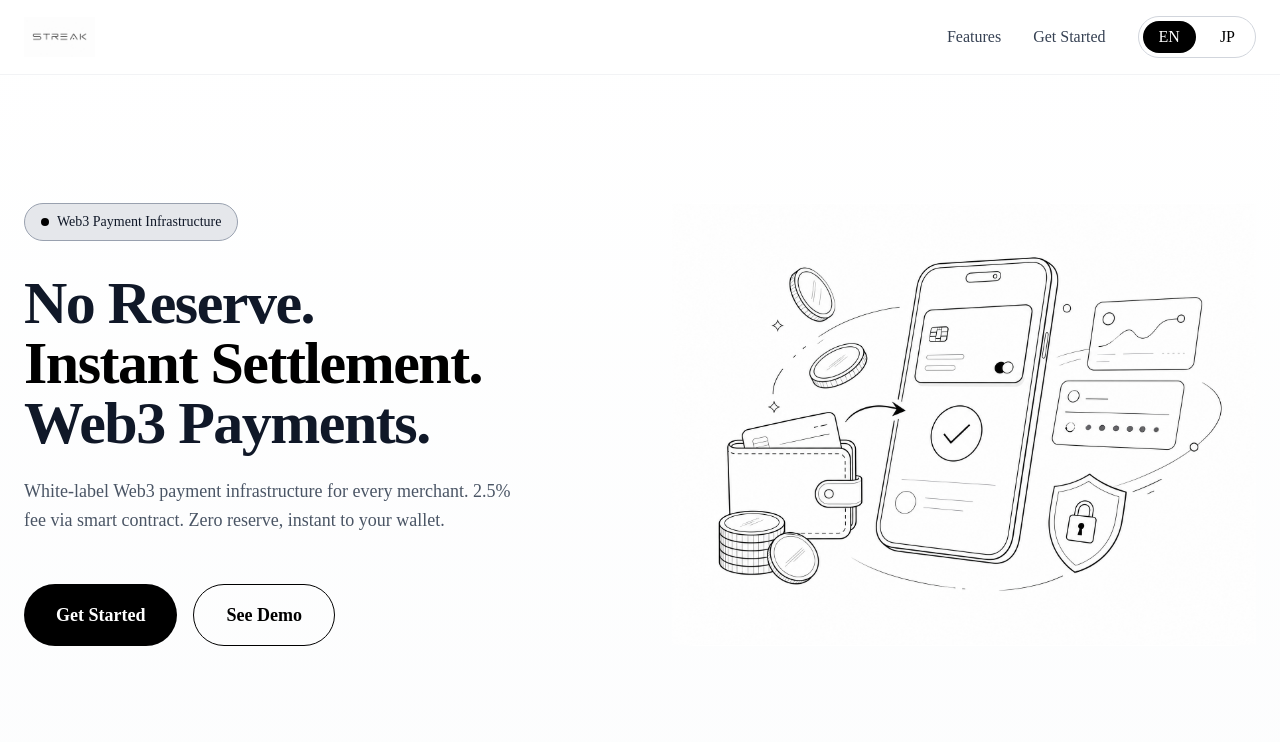
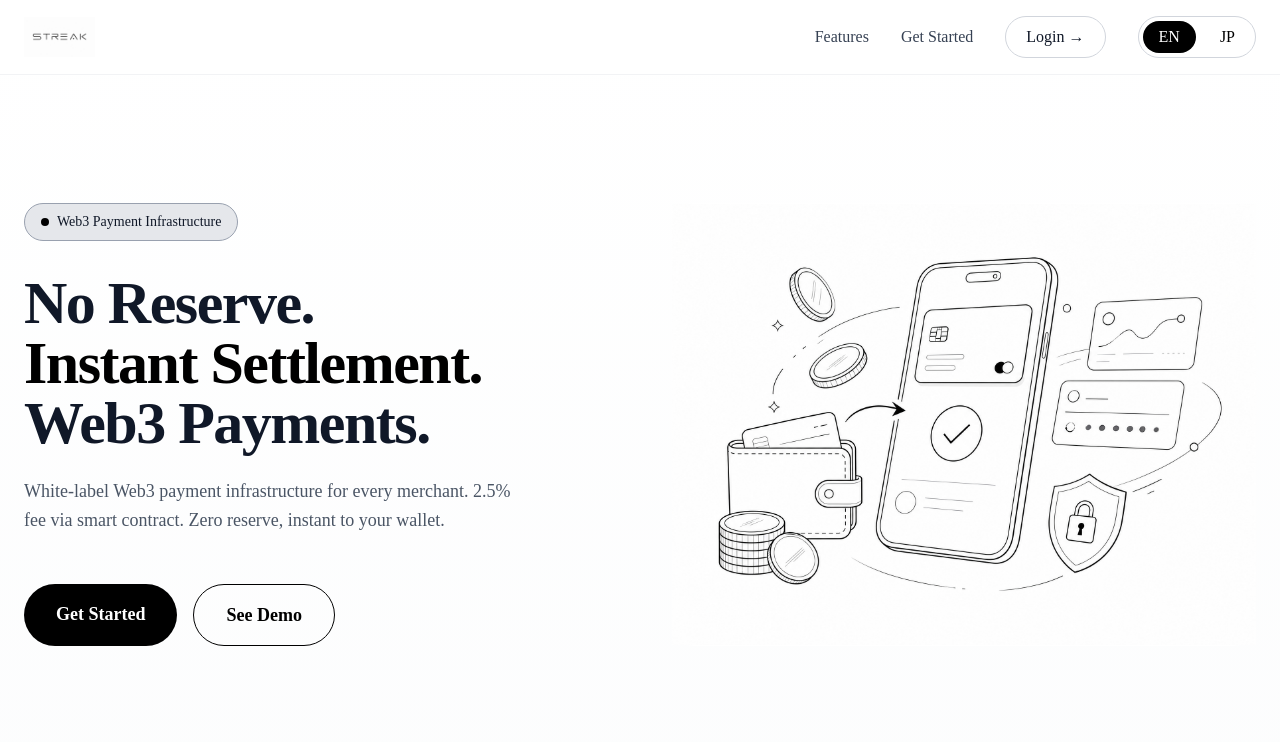
Before and after one commit to youyij357-droid/streak, a Next.js app: page / in a window 1280 px wide. Shown: the top 742 px of the page. Built offline with nearby package versions, Linux system fonts and the light colour scheme.

Commit message:
Fix LP CTA buttons to link to login page

```diff
--- a/app/page.tsx
+++ b/app/page.tsx
@@ -1,6 +1,7 @@
 'use client';
 
 import Image from 'next/image';
+import Link from 'next/link';
 import React, { useState } from 'react';
 
 type Language = 'EN' | 'JP';
@@ -145,6 +146,12 @@ export default function Home() {
             <a href="#cta" className="text-gray-700 hover:text-gray-900 transition font-medium">
               {t.nav.getStarted}
             </a>
+            <Link
+              href="/login"
+              className="px-5 py-2 rounded-full border border-gray-300 text-gray-900 font-medium hover:bg-black hover:text-white hover:border-black transition-all"
+            >
+              Login →
+            </Link>
             {/* Language Toggle */}
             <div className="flex gap-2 border border-gray-300 rounded-full p-1">
               <button
@@ -201,9 +208,13 @@ export default function Home() {
 
             {/* CTA Button */}
             <div className="pt-4 flex gap-4">
-              <button id="cta" className="px-8 py-4 rounded-full bg-black text-white font-semibold hover:shadow-lg hover:shadow-black/30 transition-all duration-300 text-lg">
+              <Link
+                id="cta"
+                href="/login"
+                className="px-8 py-4 rounded-full bg-black text-white font-semibold hover:shadow-lg hover:shadow-black/30 transition-all duration-300 text-lg"
+              >
                 {t.buttons.getStarted}
-              </button>
+              </Link>
               <button className="px-8 py-4 rounded-full border border-black text-black font-semibold hover:bg-black hover:text-white transition-all duration-300 text-lg">
                 {t.buttons.seeDemo}
               </button>
@@ -315,15 +326,16 @@ export default function Home() {
                     </li>
                   ))}
                 </ul>
-                <button
-                  className={`w-full py-3 rounded-full font-semibold transition-all duration-300 ${
+                <Link
+                  href="/login"
+                  className={`block w-full py-3 rounded-full font-semibold text-center transition-all duration-300 ${
                     plan.highlight
                       ? 'bg-white text-black hover:bg-gray-200'
                       : 'border border-black text-black hover:bg-black hover:text-white'
                   }`}
                 >
                   {language === 'EN' ? 'Get Started' : '今すぐ始める'}
-                </button>
+                </Link>
               </div>
             ))}
           </div>
```
